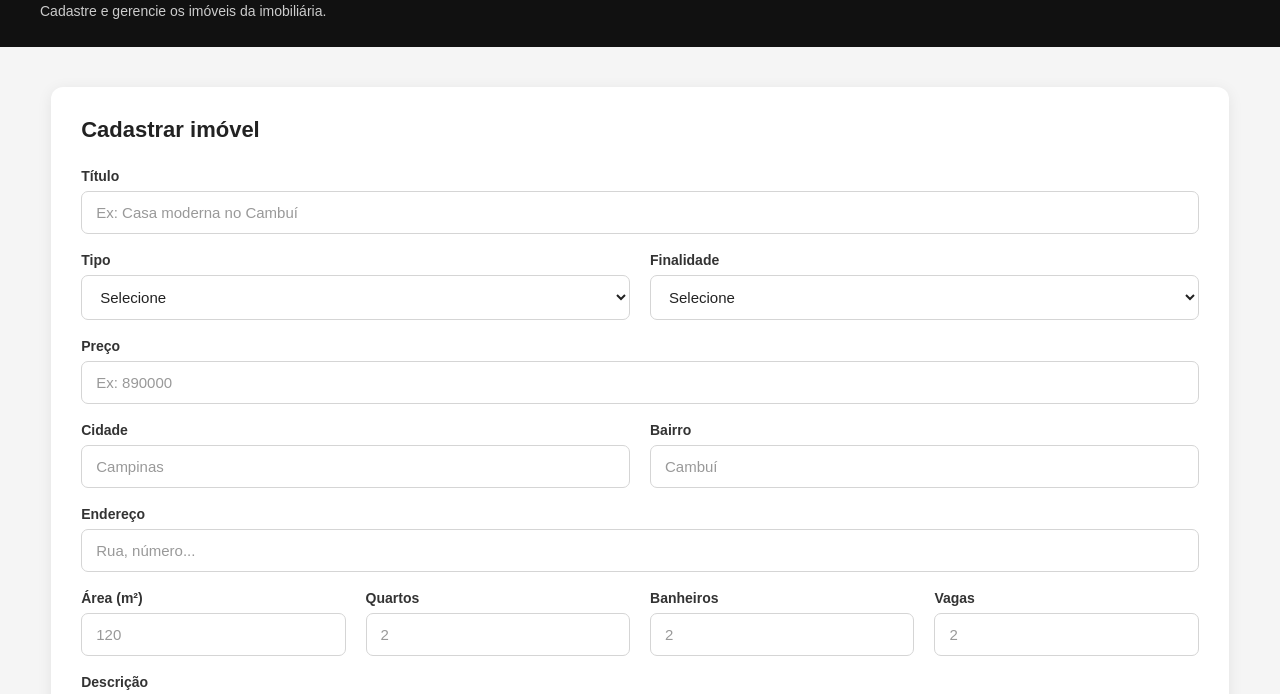
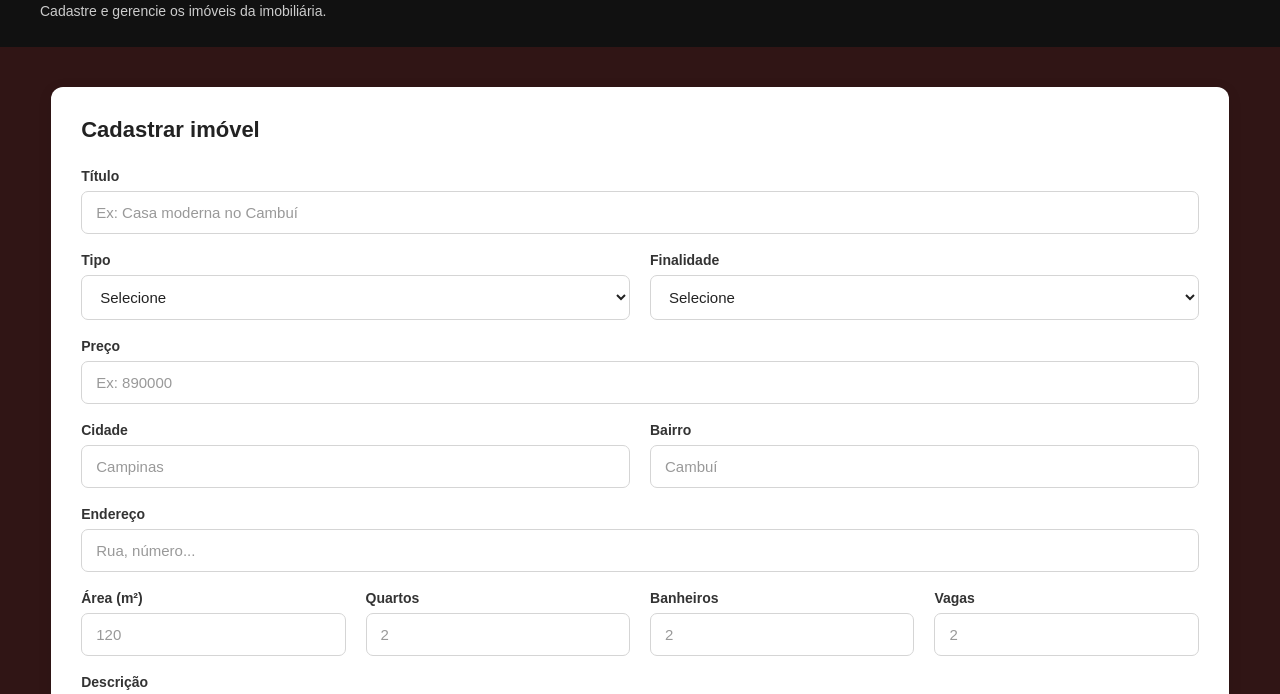
Before and after one commit to skullacho/TCC-3, a plain HTML site: page frontend/admin/index.html in a window 1280 px wide. Shown: the part 63-757 px from the top of the page. Drawn offline with Linux system fonts and the light colour scheme; files that its build step writes are made by us from their sources; no server answers.

Commit message:
Update style.css

```diff
--- a/frontend/admin/style.css
+++ b/frontend/admin/style.css
@@ -12,7 +12,7 @@ body {
     min-height: 100vh;
     font-family: Arial, Helvetica, sans-serif;
 
-    background: #f5f5f5;
+    background: #301515;
     color: #222;
 }
 
```
